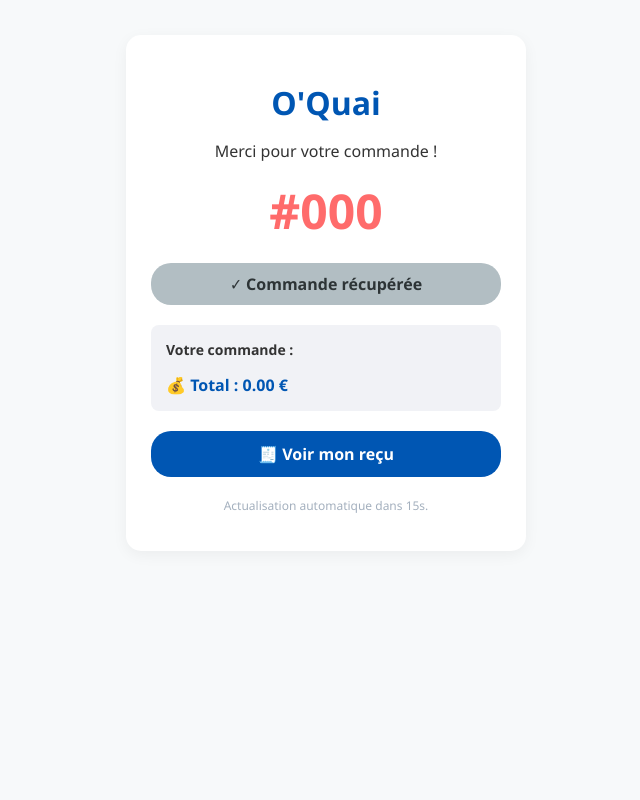
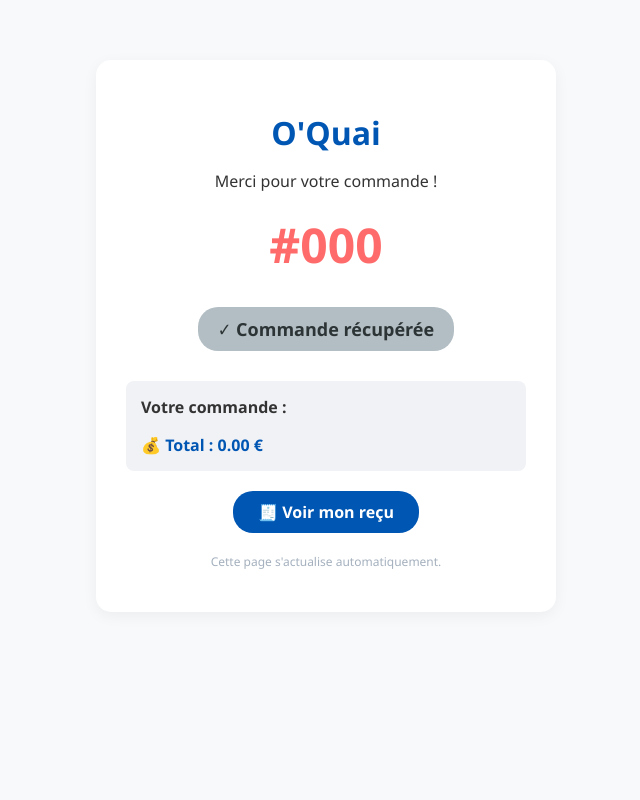
Before and after one commit to HugoLrdd/site_base_nautique, a Flask app: template templates/suivi.html in a window 1280 px wide. Shown: the whole page, without its empty margins (314-954 px from the left). Run offline with Flask 3, Linux system fonts and the light colour scheme; the template is opened without the code that fills it, so the values that code supplies are empty.

Commit message:
Update suivi.html

```diff
--- a/templates/suivi.html
+++ b/templates/suivi.html
@@ -2,76 +2,22 @@
 <html lang="fr">
 <head>
     <meta charset="UTF-8">
-    <meta name="viewport" content="width=device-width, initial-scale=1.0, maximum-scale=1.0, user-scalable=no">
+    <meta name="viewport" content="width=device-width, initial-scale=1.0">
     <title>Suivi de commande - Merville</title>
     <meta http-equiv="refresh" content="15">
     <style>
-        body {
-            font-family: 'Segoe UI', Tahoma, Geneva, Verdana, sans-serif;
-            background-color: #f7f9fa;
-            margin: 0;
-            padding: 15px; /* Padding global pour éviter de coller aux bords */
-            text-align: center;
-            color: #333;
-            min-height: 100vh;
-            box-sizing: border-box;
-        }
-
-        .card {
-            background: white;
-            max-width: 400px;
-            margin: 20px auto;
-            padding: 25px;
-            border-radius: 15px;
-            box-shadow: 0 4px 15px rgba(0,0,0,0.05);
-            box-sizing: border-box; /* Assure que le padding ne dépasse pas la largeur */
-        }
-
+        body { font-family: 'Segoe UI', Tahoma, Geneva, Verdana, sans-serif; background-color: #f7f9fa; margin: 0; padding: 20px; text-align: center; color: #333; }
+        .card { background: white; max-width: 400px; margin: 40px auto; padding: 30px; border-radius: 15px; box-shadow: 0 4px 15px rgba(0,0,0,0.05); }
         h1 { color: #0056b3; margin-bottom: 5px; }
-
-        .numero { font-size: 3rem; font-weight: bold; color: #ff6b6b; margin: 15px 0; }
-
-        .statut-container { margin: 20px 0; }
-
-        .badge {
-            display: inline-block;
-            padding: 10px 15px;
-            border-radius: 20px;
-            font-weight: bold;
-            font-size: 16px;
-            width: 100%;
-            box-sizing: border-box;
-        }
-
+        .numero { font-size: 48px; font-weight: bold; color: #ff6b6b; margin: 20px 0; }
+        .statut-container { margin: 30px 0; }
+        .badge { display: inline-block; padding: 10px 20px; border-radius: 20px; font-weight: bold; font-size: 18px; }
         .preparation { background-color: #ffeaa7; color: #d63031; }
         .prete { background-color: #55efc4; color: #00b894; animation: pulse 1.5s infinite; }
         .recuperee { background-color: #b2bec3; color: #2d3436; }
-
         @keyframes pulse { 0% { transform: scale(1); } 50% { transform: scale(1.03); } 100% { transform: scale(1); } }
-
-        .produits {
-            text-align: left;
-            background: #f1f2f6;
-            padding: 15px;
-            border-radius: 8px;
-            margin-top: 20px;
-            font-size: 14px;
-        }
-
-        .produits ul { padding-left: 20px; margin: 10px 0; }
-
+        .produits { text-align: left; background: #f1f2f6; padding: 15px; border-radius: 8px; margin-top: 20px; }
         .info { font-size: 12px; color: #a4b0be; margin-top: 20px; }
-
-        .btn-recu {
-            display: block;
-            margin-top: 20px;
-            background-color: #0056b3;
-            color: white;
-            padding: 12px;
-            border-radius: 20px;
-            font-weight: bold;
-            text-decoration: none;
-        }
     </style>
 </head>
 <body>
@@ -80,17 +26,15 @@
         <p>Merci pour votre commande !</p>
 
         <div class="numero">#{{ "%03d" | format(commande.id) }}</div>
-
         <div class="statut-container">
             {% if commande.statut == "En préparation" %}
                 <div class="badge preparation">🟠 En préparation...</div>
             {% elif commande.statut == "Prête ! Passez au comptoir" %}
-                <div class="badge prete">🟢 Prête !</div>
+                <div class="badge prete">🟢 Prête ! Passez au comptoir</div>
             {% else %}
                 <div class="badge recuperee">✓ Commande récupérée</div>
             {% endif %}
         </div>
-
         <div class="produits">
             <strong>Votre commande :</strong>
             <ul>
@@ -99,25 +43,26 @@
                 {% endfor %}
             </ul>
             {% if commande.note %}
-                <div style="background: #fff3cd; border-radius: 8px; padding: 10px; margin-top: 10px; color: #856404;">
+                <div style="background: #fff3cd; border-radius: 8px; padding: 10px; margin-top: 10px; font-size: 14px; color: #856404;">
                     📝 Note : {{ commande.note }}
                 </div>
             {% endif %}
-            <strong style="display: block; margin-top: 15px; font-size: 16px; color: #0056b3;">
+            <strong style="display: block; margin-top: 10px; font-size: 16px; color: #0056b3;">
                 💰 Total : {{ "%.2f" | format(commande.total) }} €
             </strong>
         </div>
-
-        <a href="/recu/{{ commande.id }}" target="_blank" class="btn-recu">
+        <a href="/recu/{{ commande.id }}" target="_blank"
+           style="display: inline-block; margin-top: 20px; background-color: #0056b3; color: white; padding: 10px 25px; border-radius: 20px; font-weight: bold; text-decoration: none;">
             🧾 Voir mon reçu
         </a>
 
-        <p class="info">Actualisation automatique dans 15s.</p>
+        <p class="info">Cette page s'actualise automatiquement.</p>
     </div>
 
     <script>
         const statutActuel = "{{ commande.statut }}";
         const commandeId = {{ commande.id }};
+
         const cleStatut = 'statut_commande_' + commandeId;
         const statutPrecedent = localStorage.getItem(cleStatut);
 
@@ -129,18 +74,24 @@
 
         function jouerSonPrete() {
             const ctx = new (window.AudioContext || window.webkitAudioContext)();
-            function bip(freq, debut, duree) {
+
+            function bip(freq, debut, duree, volume) {
                 const osc = ctx.createOscillator();
                 const gain = ctx.createGain();
                 osc.connect(gain);
                 gain.connect(ctx.destination);
                 osc.frequency.value = freq;
-                gain.gain.setValueAtTime(0.4, ctx.currentTime + debut);
+                osc.type = 'sine';
+                gain.gain.setValueAtTime(volume || 0.4, ctx.currentTime + debut);
                 gain.gain.exponentialRampToValueAtTime(0.001, ctx.currentTime + debut + duree);
                 osc.start(ctx.currentTime + debut);
                 osc.stop(ctx.currentTime + debut + duree);
             }
-            bip(523, 0.0, 0.15); bip(659, 0.2, 0.15); bip(784, 0.4, 0.15); bip(1047, 0.6, 0.4);
+
+            bip(523, 0.0, 0.15);   // Do
+            bip(659, 0.2, 0.15);   // Mi
+            bip(784, 0.4, 0.15);   // Sol
+            bip(1047, 0.6, 0.4);   // Do aigu
         }
     </script>
 </body>
```
